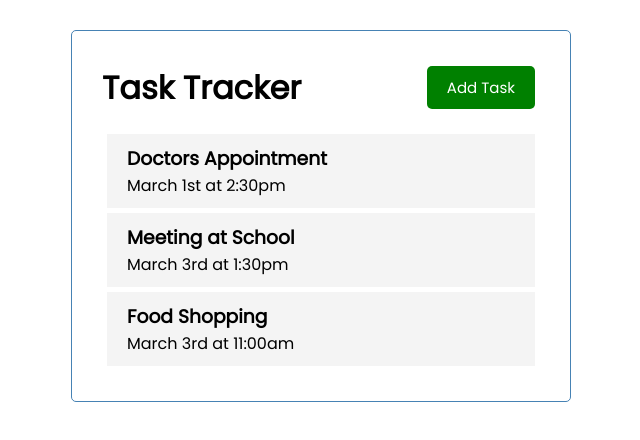
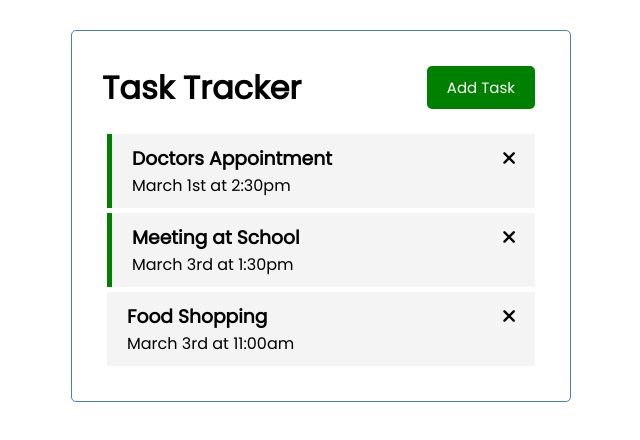
Before and after one commit to baHarmon1/Vue-Task-Tracker-REPO, a Vue app: page / in a window 1280 px wide. Shown: the top 440 px of the page, without its empty margins (319-959 px from the left). Built offline with nearby package versions, Linux system fonts and the light colour scheme.

Commit message:
added hover effect for font awesome cross, and added class that changes based on true reminder value

```diff
--- a/src/components/Task.vue
+++ b/src/components/Task.vue
@@ -1,6 +1,7 @@
 <template>
-<div class="task">
-    <h3>{{task.text}}</h3>
+<div :class="[task.reminder ? 'reminder' : '', 'task']" > <!--the class is task, but also, if the task.reminder is true, the class is also "reminder"-->
+    <h3>{{task.text}}
+    <i class="fas fa-times"></i></h3>
     <p>{{task.day}}</p>
 </div>
 </template>
@@ -15,6 +16,12 @@
 </script>
 
 <style>
+.fas {
+    color: black;
+}
+.fas:hover {
+    color: red;
+}
 .task {
     background: #f4f4f4;
     margin: 5px;
```
